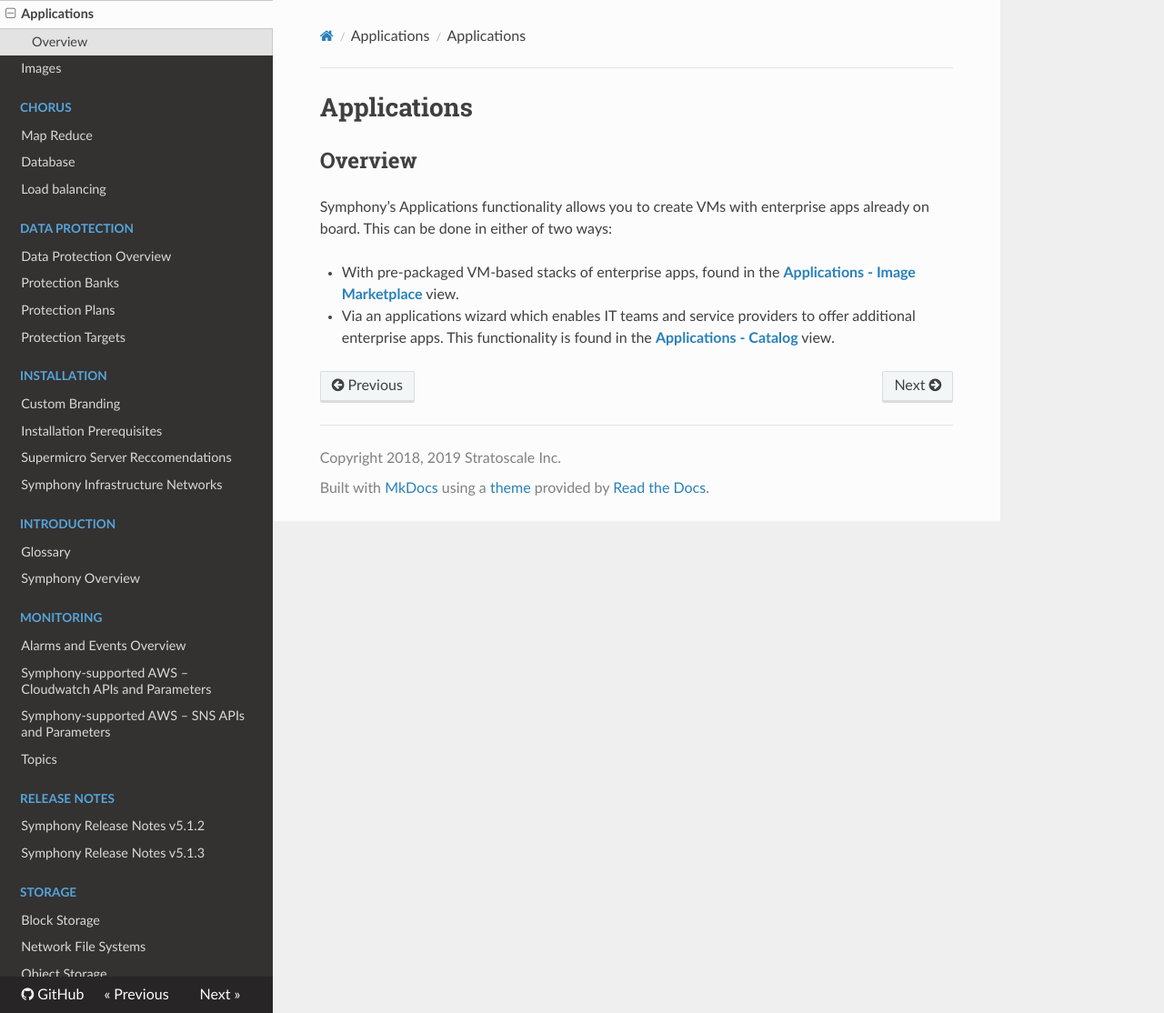
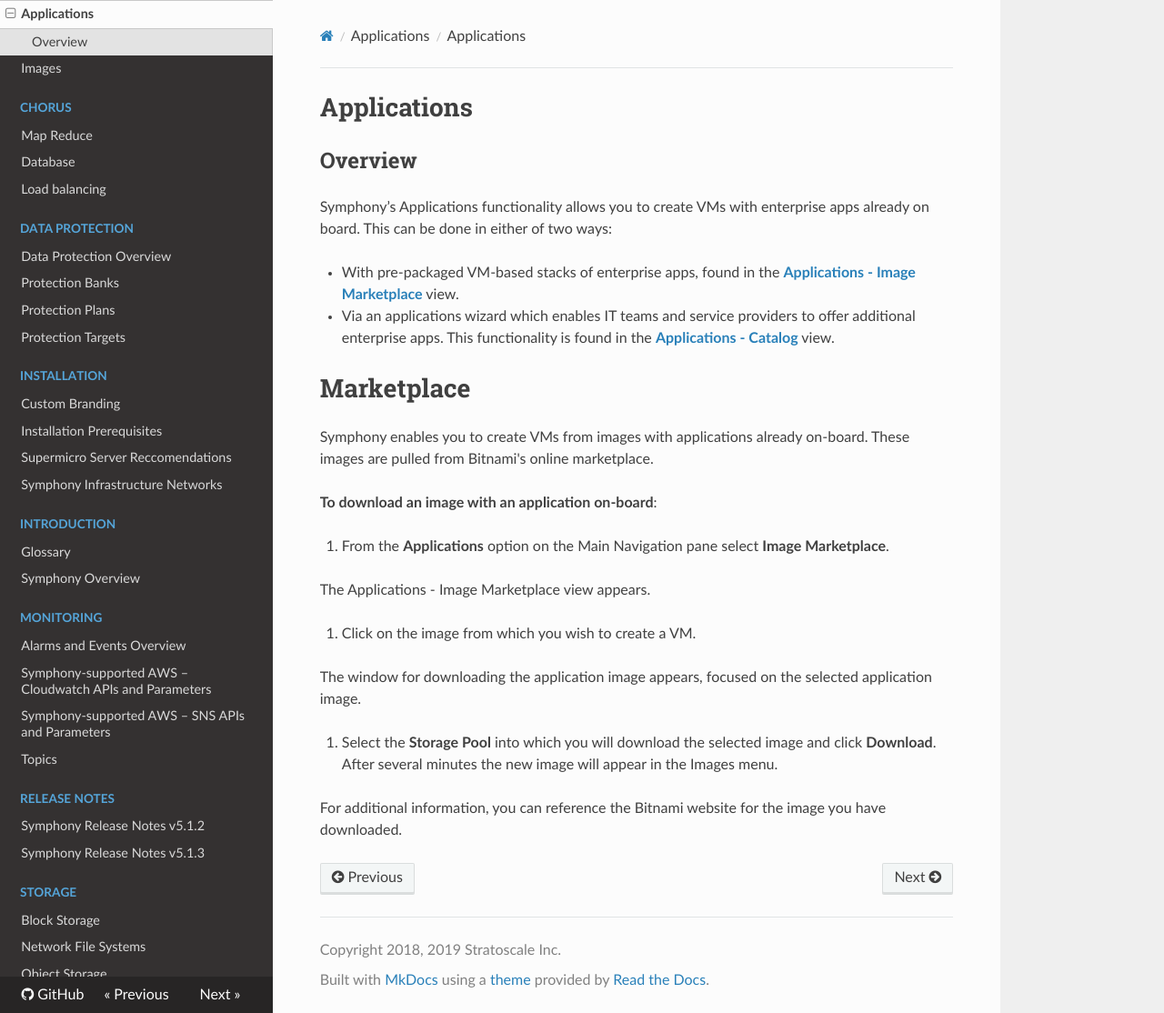
Before and after one commit to ariesyous/stratodocs, an MkDocs documentation site: the page built from docs/Applications/applications.md, in a window 1280 px wide and 1114 px high. Shown: the whole window at 91% size. Built offline with MkDocs 1.6.1, drawn with Linux system fonts in a browser that asks for light colours; nearby versions of some CDN libraries.

Commit message:
Update applications.md

```diff
--- a/docs/Applications/applications.md
+++ b/docs/Applications/applications.md
@@ -6,3 +6,22 @@ Symphony’s Applications functionality allows you to create VMs with enterprise
 
 -   With pre-packaged VM-based stacks of enterprise apps, found in the **[Applications - Image Marketplace](https://www.stratoscale.com/knowledge/image-marketplace)** view.
 -   Via an applications wizard which enables IT teams and service providers to offer additional enterprise apps. This functionality is found in the **[Applications - Catalog](https://www.stratoscale.com/knowledge/catalog)** view.
+
+
+# Marketplace
+
+Symphony enables you to create VMs from images with applications already on-board. These images are pulled from Bitnami's online marketplace.
+
+**To download an image with an application on-board**:
+
+1. From the  **Applications**  option on the Main Navigation pane select  **Image Marketplace**.
+
+The Applications - Image Marketplace view appears.
+
+2. Click on the image from which you wish to create a VM.
+
+The window for downloading the application image appears, focused on the selected application image.
+
+3. Select the **Storage Pool** into which you will download the selected image and click **Download**. After several minutes the new image will appear in the Images menu.
+
+For additional information, you can reference the Bitnami website for the image you have downloaded.
```
